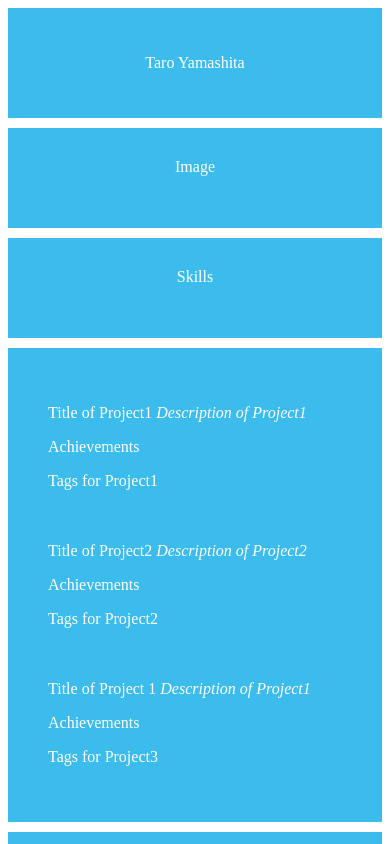
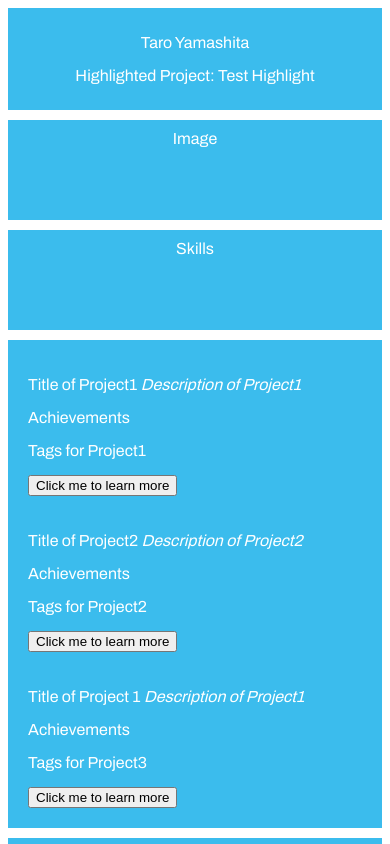
Before and after one commit to taroyamashita/angulares, an Angular app in the folder angular4app/: page / in a window 390 px wide. Shown: the top 844 px of the page. Built offline with nearby package versions, Linux system fonts and the light colour scheme.

Commit message:
styling and selection functionality

```diff
--- a/angular4app/src/app/app.component.html
+++ b/angular4app/src/app/app.component.html
@@ -2,30 +2,6 @@
 
 
 
-<div id="content">
-  <nav>Nav</nav>
-  <header>
-    <app-profile-header></app-profile-header>
-  </header>
-  <main>
-    <app-project-component *ngFor="let project of projects" [project]="project"></app-project-component>
-  </main>
-  <section>Skills</section>
-
-  <aside>
-      <!-- <div class="flip-container" ontouchstart="this.classList.toggle('hover');">
-          <div class="flipper">
-            <div class="front">
-              <span class="name">David Walsh</span>
-            </div>
-            <div class="back">
-              <p>Mozilla Web Developer<p></p>
-            </div>
-          </div>
-        </div> -->
-        Image
-  </aside>
-  <footer>Copyright Taro Yamashita 2018</footer>
-</div>
+<app-main></app-main>
 
 <router-outlet></router-outlet>
--- a/angular4app/src/app/app.module.ts
+++ b/angular4app/src/app/app.module.ts
@@ -5,6 +5,7 @@ import { AppRoutingModule } from './app-routing.module';
 import { AppComponent } from './app.component';
 import { ProfileHeaderComponent } from './profile-header/profile-header.component';
 import { ProjectComponentComponent } from './project-component/project-component.component';
+import { MainComponent } from './main/main.component';
 
 
 
@@ -13,6 +14,7 @@ import { ProjectComponentComponent } from './project-component/project-component
     AppComponent,
     ProfileHeaderComponent,
     ProjectComponentComponent,
+    MainComponent,
   ],
   imports: [
     BrowserModule,
--- /dev/null
+++ b/angular4app/src/app/main/main.component.css
@@ -0,0 +1,201 @@
+/* You can add global styles to this file, and also import other style files */
+@import url('https://fonts.googleapis.com/css?family=Archivo');
+
+#content{
+    color: #fff;
+    font-family: 'Archivo', sans-serif;
+    display: grid;
+    grid-template-columns: repeat(4, 1fr);
+    grid-auto-rows: minmax(100px, auto);
+    grid-column-gap: 10px;
+    grid-row-gap: 10px;
+    max-width: 960px;
+    margin: 0 auto;
+    text-align: center;
+    position: relative;
+    grid-template-areas:
+    "nav nav nav nav"
+    'header header header header'
+    "aside section section section"
+    "main main main main"
+    "footer footer footer footer";
+}
+
+#content div, header, footer, nav, aside, main, section{
+    background: #3bbced;
+    padding: 10px;
+}
+
+#content div:nth-child(even){
+    background: #777777
+}
+
+.nested{
+    display: grid;
+    grid-template-columns: repeat(2, 1fr);
+    grid-template-rows: repeat(2, minmax(100px, auto));
+    grid-gap: 5px;
+}
+
+.nested p {
+    border: solid;
+    padding: 20px;
+    margin: 0px;
+}
+
+header{
+    grid-area: header;
+    background: #3bbced;
+}
+section {
+    grid-area: section;
+}
+
+main {
+    grid-area: main;
+}
+
+footer {
+    grid-area: footer;
+}
+
+aside {
+    grid-area: aside;
+    height: auto;
+}
+
+nav {
+    grid-area: nav;
+}
+
+@media screen and (max-width: 400px){
+    #content{
+        color: #fff;
+        display: grid;
+        grid-template-columns: repeat(4, 1fr);
+        grid-auto-rows: minmax(100px, auto);
+        grid-column-gap: 10px;
+        grid-row-gap: 10px;
+        max-width: 960px;
+        margin: 0 auto;
+        text-align: center;
+        position: relative;
+        grid-template-areas:
+        'header header header header'
+        "aside aside aside aside"
+        "section section section section"
+        "main main main main"
+        "nav nav nav nav"
+        "footer footer footer footer";
+    }
+
+}
+
+.flip-container {
+  -webkit-perspective: 1000;
+  -moz-perspective: 1000;
+  -o-perspective: 1000;
+  perspective: 1000;
+}
+
+	.flip-container:hover .flipper,
+  .flip-container.hover .flipper {
+		-webkit-transform: rotateY(180deg);
+		-moz-transform: rotateY(180deg);
+    -o-transform: rotateY(180deg);
+		transform: rotateY(180deg);
+	}
+
+.flip-container, .front, .back {
+	width: auto;
+	height: auto;
+}
+
+.flipper {
+	-webkit-transition: 0.6s;
+	-webkit-transform-style: preserve-3d;
+
+	-moz-transition: 0.6s;
+	-moz-transform-style: preserve-3d;
+
+  -o-transition: 0.6s;
+	-o-transform-style: preserve-3d;
+
+	transition: 0.6s;
+	transform-style: preserve-3d;
+
+	position: relative;
+}
+
+.front, .back {
+	-webkit-backface-visibility: hidden;
+	-moz-backface-visibility: hidden;
+  -o-backface-visibility: hidden;
+	backface-visibility: hidden;
+
+	position: absolute;
+	top: 0;
+	left: 0;
+}
+
+.front {
+	background: url(http://davidwalsh.name/demo/dwflip.jpg) 0 0 no-repeat;
+	z-index: 2;
+}
+
+.back {
+	-webkit-transform: rotateY(180deg);
+	-moz-transform: rotateY(180deg);
+  -o-transform: rotateY(180deg);
+	transform: rotateY(180deg);
+
+	background: #f8f8f8;
+}
+
+.front .name {
+	font-size: 2em;
+	display: inline-block;
+	background: rgba(33, 33, 33, 0.9);
+	color: #f8f8f8;
+	font-family: Courier;
+	padding: 5px 10px;
+	border-radius: 5px;
+	bottom: 60px;
+	left: 25%;
+	position: relative;
+	text-shadow: 0.1em 0.1em 0.05em #333;
+
+}
+
+.back-logo {
+	position: relative;
+	top: 40px;
+	left: 90px;
+	width: 160px;
+	height: 117px;
+	background: url(http://davidwalsh.name/demo/logo.png) 0 0 no-repeat;
+}
+
+.back-title {
+	font-weight: bold;
+	color: #00304a;
+	position: absolute;
+	top: 180px;
+	left: 0;
+	right: 0;
+	text-align: center;
+	text-shadow: 0.1em 0.1em 0.05em #acd7e5;
+	font-family: Courier;
+	font-size: 2em;
+}
+
+.back p {
+	position: absolute;
+	bottom: 40px;
+	left: 0;
+	right: 0;
+	text-align: center;
+	padding: 0 20px;
+  font-family: arial;
+  line-height: 2em;
+}
--- /dev/null
+++ b/angular4app/src/app/main/main.component.html
@@ -0,0 +1,26 @@
+<div id="content">
+    <nav>Nav</nav>
+    <header>
+      <app-profile-header></app-profile-header>
+      <p> Highlighted Project: {{ highlight }}</p>
+    </header>
+    <main>
+      <app-project-component *ngFor="let project of projects" [project]="project" (eventFromInner)="eventFromInner($event)"></app-project-component>
+    </main>
+    <section>Skills</section>
+
+    <aside>
+        <!-- <div class="flip-container" ontouchstart="this.classList.toggle('hover');">
+            <div class="flipper">
+              <div class="front">
+                <span class="name">David Walsh</span>
+              </div>
+              <div class="back">
+                <p>Mozilla Web Developer<p></p>
+              </div>
+            </div>
+          </div> -->
+          Image
+    </aside>
+    <footer>Copyright Taro Yamashita 2018</footer>
+</div>
--- /dev/null
+++ b/angular4app/src/app/main/main.component.ts
@@ -0,0 +1,39 @@
+import { Component, OnInit } from '@angular/core';
+
+@Component({
+  selector: 'app-main',
+  templateUrl: './main.component.html',
+  styleUrls: ['./main.component.css']
+})
+export class MainComponent implements OnInit {
+  highlight = 'Test Highlight'
+
+  constructor() { }
+
+  ngOnInit() {
+  }
+
+  projects = [
+    {
+       "ProjectTitle":"Title of Project1",
+       "Description":"Description of Project1",
+       "Tags":"Tags for Project1"
+    },
+    {
+       "ProjectTitle":"Title of Project2",
+       "Description":"Description of Project2",
+       "Tags":"Tags for Project2"
+    },
+    {
+       "ProjectTitle":"Title of Project 1",
+       "Description":"Description of Project1",
+       "Tags":"Tags for Project3"
+    }
+ ]
+
+ eventFromInner(passed){
+   console.log(passed);
+   this.highlight = passed.ProjectTitle;
+ }
+
+}
--- a/angular4app/src/app/project-component/project-component.component.html
+++ b/angular4app/src/app/project-component/project-component.component.html
@@ -2,4 +2,5 @@
   <p> {{project.ProjectTitle}} <span> <em>{{project.Description}}</em></span></p>
   <p> Achievements </p>
   <p> {{project.Tags}} </p>
+  <button (click)="projectClickHandler()"> Click me to learn more </button>
 </div>
--- a/angular4app/src/app/project-component/project-component.component.ts
+++ b/angular4app/src/app/project-component/project-component.component.ts
@@ -1,4 +1,4 @@
-import { Component, OnInit, Input } from '@angular/core';
+import { Component, OnInit, Input, Output, EventEmitter } from '@angular/core';
 
 @Component({
   selector: 'app-project-component',
@@ -7,11 +7,17 @@ import { Component, OnInit, Input } from '@angular/core';
 })
 export class ProjectComponentComponent implements OnInit {
 
-  @Input() project:string;
+  @Input() project:any;
+  @Output() eventFromInner = new EventEmitter<string>()
 
   constructor() { }
 
   ngOnInit() {
   }
 
+  projectClickHandler(){
+    console.log('clicked');
+    this.eventFromInner.emit(this.project);
+  }
+
 }
```
Also changed, not shown: 1 other file (tests, documents, lock files or other folders).
